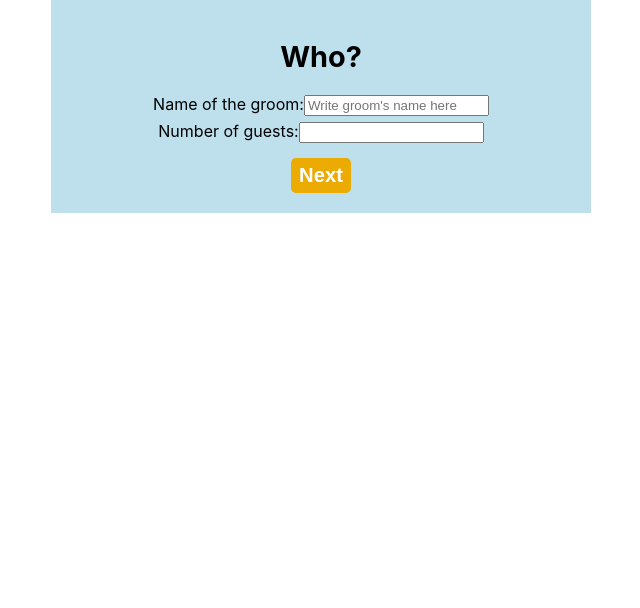
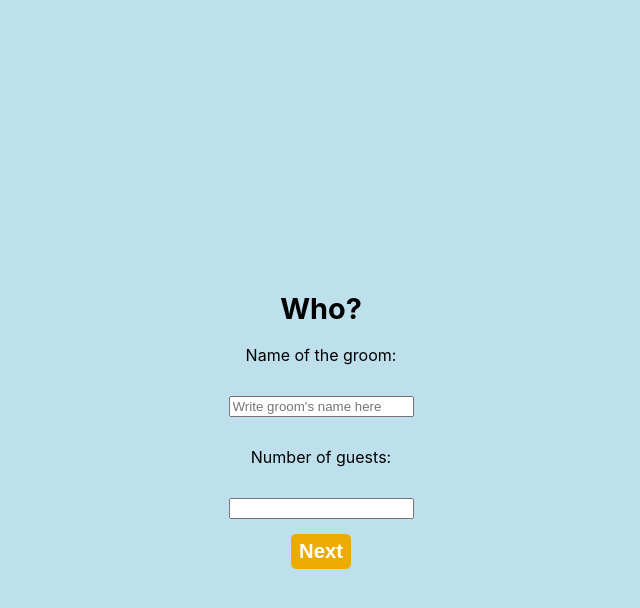
Before and after one commit to jeremielegault/BestManBachelorPartyPlanner, a React (Create React App) app in the folder client/: page /who in a window 1280 px wide. Shown: the top 608 px of the page, without its empty margins (319-959 px from the left). Built offline with nearby package versions, Linux system fonts and the light colour scheme; no server answers.

Commit message:
styling issues fixed

```diff
--- a/client/src/App.js
+++ b/client/src/App.js
@@ -54,12 +54,6 @@ function App() {
 }
 
 const Main = styled.div`
-  /* max-height: 1136px;
-  max-width: 640px; */
-  display: flex;
-  justify-content: center;
-  text-align: center;
-  margin-left: auto;
-  margin-right: auto;
+  height: 100vh;
 `;
 export default App;
--- a/client/src/components/Confirmation/Confirmation.js
+++ b/client/src/components/Confirmation/Confirmation.js
@@ -120,7 +120,7 @@ const Confirmation = () => {
           handleSubmit();
         }}
       >
-        Get Recommendations!
+        Save to database!
       </Button>
       {/* </Link> */}
     </Wrapper>
--- a/client/src/components/Homepage/Homepage.js
+++ b/client/src/components/Homepage/Homepage.js
@@ -38,6 +38,12 @@ const HomePageWrap = styled.div`
   flex-direction: column;
   align-items: center;
   background-color: #bee0ed;
+  height: 100vh;
+  height: 100vh;
+  justify-content: center;
+  text-align: center;
+  margin-left: auto;
+  margin-right: auto;
 `;
 
 const Button = styled.button`
--- a/client/src/components/LoginTitlePage/LoginTitlePage.js
+++ b/client/src/components/LoginTitlePage/LoginTitlePage.js
@@ -43,6 +43,11 @@ const HomePageWrap = styled.div`
   flex-direction: column;
   align-items: center;
   background-color: #bee0ed;
+  justify-content: center;
+  text-align: center;
+  margin-left: auto;
+  margin-right: auto;
+  height: 100vh;
 `;
 
 const LoginButtons = styled.div``;
--- a/client/src/components/Results/Results.js
+++ b/client/src/components/Results/Results.js
@@ -130,7 +130,9 @@ const Results = () => {
 
   return (
     <Wrapper>
-      <h1>Choose an Activity:</h1>
+      <>
+        <h1>Choose an Activity:</h1>
+      </>
       {/* If the user made an activity selection, render a list of activities relevant to their preferences  */}
       {activities ? (
         activities.map((activity) => (
@@ -252,6 +254,11 @@ const Wrapper = styled.div`
   align-items: center;
   flex: 1;
   background-color: #bee0ed;
+  height: 170vh;
+  justify-content: center;
+  text-align: center;
+  margin-left: auto;
+  margin-right: auto;
 `;
 
 const Button = styled.button`
@@ -275,6 +282,7 @@ const ConfirmButton = styled.button`
   color: white;
   font-size: 1rem;
   align-items: center;
+  margin-top: 50px;
 `;
 
 const SugTit = styled.div`
--- a/client/src/components/What/What.js
+++ b/client/src/components/What/What.js
@@ -120,6 +120,7 @@ const What = () => {
 
 const FormLabel = styled.label`
   font-size: 1rem;
+  padding-bottom: 15px;
 `;
 
 const PageTitle = styled.h1`
@@ -132,6 +133,9 @@ const WhatWrap = styled.div`
   flex-direction: column;
   align-items: center;
   background-color: #bee0ed;
+  height: 100vh;
+  text-align: center;
+  justify-content: center;
 `;
 
 const DivLine = styled.div`
--- a/client/src/components/When/When.js
+++ b/client/src/components/When/When.js
@@ -108,6 +108,11 @@ const WhenWrap = styled.div`
   flex-direction: column;
   align-items: center;
   background-color: #bee0ed;
+  height: 100vh;
+  justify-content: center;
+  text-align: center;
+  margin-left: auto;
+  margin-right: auto;
 `;
 
 const Duration = styled.div`
@@ -133,6 +138,7 @@ const StyledInput = styled.p`
   color: white;
   font-weight: bold;
   text-align: center;
+  justify-content: center;
 `;
 
 export default When;
--- a/client/src/components/Where/Where.js
+++ b/client/src/components/Where/Where.js
@@ -79,6 +79,11 @@ const WhereWrap = styled.div`
   flex-direction: column;
   align-items: center;
   background-color: #bee0ed;
+  height: 100vh;
+  justify-content: center;
+  text-align: center;
+  margin-left: auto;
+  margin-right: auto;
 `;
 const Button = styled.button`
   height: 45px;
--- a/client/src/components/Who/Who.js
+++ b/client/src/components/Who/Who.js
@@ -18,6 +18,7 @@ const Who = () => {
       <PageTitle>Who?</PageTitle>
       <form>
         <FormLabel>Name of the groom:</FormLabel>
+        <DivLine />
         <input
           type="text"
           value={formData.groomName}
@@ -30,6 +31,7 @@ const Who = () => {
 
         <DivLine />
         <FormLabel>Number of guests:</FormLabel>
+        <DivLine />
         <input
           type="number"
           value={formData.numGuests}
@@ -61,12 +63,18 @@ const WhoWrap = styled.div`
   flex-direction: column;
   align-items: center;
   background-color: #bee0ed;
+  justify-content: center;
+  text-align: center;
+  margin-left: auto;
+  margin-right: auto;
+  height: 100vh;
+  /* width: 100vw; */
 `;
 
 const DivLine = styled.div`
   border: 1px;
-  margin: 5px 0 5px;
   width: 500px;
+  padding-top: 30px;
 `;
 
 const FormLabel = styled.label`
--- a/client/src/index.css
+++ b/client/src/index.css
@@ -5,6 +5,7 @@ body {
     sans-serif;
   -webkit-font-smoothing: antialiased;
   -moz-osx-font-smoothing: grayscale;
+  width: 100vw;
 }
 
 code {
```
